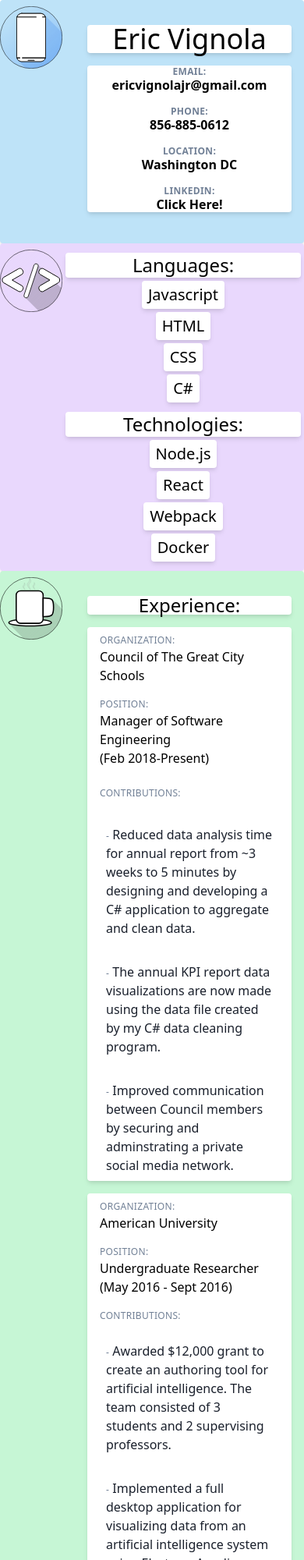
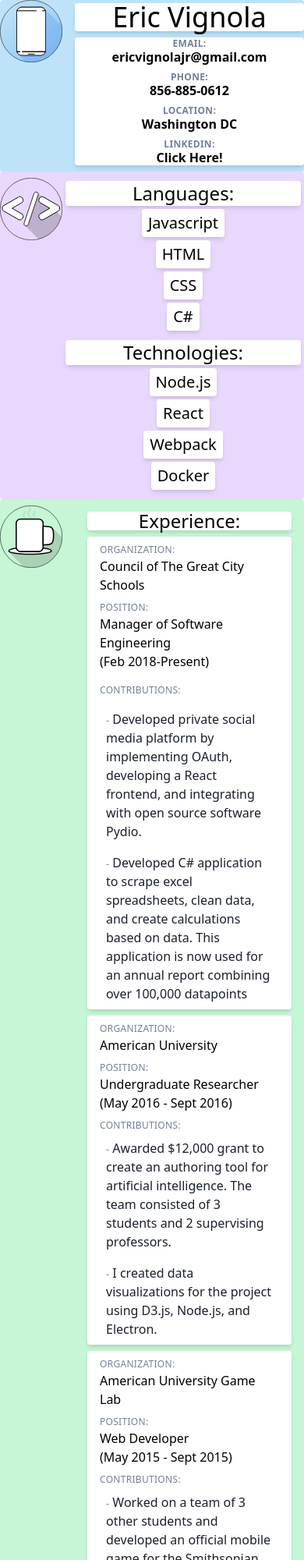
Before and after one commit to ericvignolajr/resume, a website built with webpack: page src/index.html in a window 390 px wide. Shown: the top 2000 px of the page at 78% size. Built offline with nearby package versions, Linux system fonts and the light colour scheme.

Commit message:
Updated contributions in experience section

```diff
--- a/src/index.html
+++ b/src/index.html
@@ -19,19 +19,19 @@
                     relative
                     rounded
                     shadow-md
-                    py-2
+
                     bg-blue-200">
                         <img
                             src="../assets/contactLogo.svg"
                             alt="A smartphone logo"
                             class="sticky top-0 offset-left float-left max-w-80 md:mx-0">
-                        <div class="block p-4 md:flex md:justify-center md:items-center">
-                            <h2 class="bg-white leading-none text-center rounded shadow-md md:text-justify ml-24 my-2 md:p-2 md:mx-2 min-w-full md:max-w-md text-4xl">Eric Vignola</h2>
-                            <ul class="bg-white leading-tight text-center rounded shadow-md md:text-justify ml-24 my-2 md:p-2 md:mx-2 min-w-full md:max-w-md">
-                                <li class="font-semibold my-4 md:my-0 md:leading-relaxed text-md"><span class="block md:inline uppercase text-xs text-gray-600 tracking-wide">Email:</span> ericvignolajr@gmail.com</li>
-                                <li class="font-semibold my-4 md:my-0 md:leading-relaxed text-md"><span class="block md:inline uppercase text-xs text-gray-600 tracking-wide">Phone:</span> 856-885-0612</li>
-                                <li class="font-semibold my-4 md:my-0 md:leading-relaxed text-md"><span class="block md:inline uppercase text-xs text-gray-600 tracking-wide">Location:</span> Washington DC</li>
-                                <li class="font-semibold my-4 md:my-0 md:leading-relaxed text-md"><span class="block md:inline uppercase text-xs text-gray-600 tracking-wide">LinkedIn:</span><a target="_blank" rel="noopener noreferrer" href="https://www.linkedin.com/in/ebvignola/"> Click Here!</a></li>
+                        <div class="block py-0 md:flex md:justify-center md:items-center">
+                            <h2 class="bg-white leading-none text-center rounded shadow-md md:text-justify ml-24 my-1 md:p-2 md:mx-2 min-w-full md:max-w-md text-4xl">Eric Vignola</h2>
+                            <ul class="bg-white leading-tight text-center rounded shadow-md md:text-justify ml-24 my-1 md:p-2 md:mx-2 min-w-full md:max-w-md">
+                                <li class="font-semibold my-2 md:my-0 md:leading-relaxed text-md"><span class="block md:inline uppercase text-xs text-gray-600 tracking-wide">Email:</span> ericvignolajr@gmail.com</li>
+                                <li class="font-semibold my-2 md:my-0 md:leading-relaxed text-md"><span class="block md:inline uppercase text-xs text-gray-600 tracking-wide">Phone:</span> 856-885-0612</li>
+                                <li class="font-semibold my-2 md:my-0 md:leading-relaxed text-md"><span class="block md:inline uppercase text-xs text-gray-600 tracking-wide">Location:</span> Washington DC</li>
+                                <li class="font-semibold my-2 md:my-0 md:leading-relaxed text-md"><span class="block md:inline uppercase text-xs text-gray-600 tracking-wide">LinkedIn:</span><a target="_blank" rel="noopener noreferrer" href="https://www.linkedin.com/in/ebvignola/"> Click Here!</a></li>
                             </ul>
                         </div>
                 </section>
@@ -74,36 +74,35 @@
                         src="../assets/workLogo.svg"
                         alt="A smartphone logo"
                         class="sticky top-0 offset-left float-left max-w-80 md:mx-0">
-                        <div class="block p-4 md:flex md:justify-center md:items-center md:flex-col">
+                        <div class="block px-4 py-0 md:flex md:justify-center md:items-center md:flex-col">
                             <h2 class="bg-white leading-none text-center rounded shadow-md md:text-justify ml-24 my-2 md:p-2 md:mx-2 min-w-full md:max-w-md text-2xl">Experience:</h2>
                             <div class="md:w-full bg-white rounded shadow-md ml-24 my-2 md:mx-2 md:py-6 md:px-4">
-                                <h3 class="my-4 md:my-0 pt-2 px-4"><span class="block md:inline uppercase text-xs text-gray-600 tracking-wide">Organization:</span> Council of The Great City Schools</h3>
-                                <p class="my-4 md:my-0 px-4"><span class="block md:inline uppercase text-xs text-gray-600 tracking-wide">Position:</span> Manager of Software Engineering <span class="block md:inline">(Feb 2018-Present)</span></p>
-                                <p class="my-4 md:my-0 py-2 px-4 block md:inline uppercase text-xs text-gray-600 tracking-wide">Contributions:</p>
-                                <p class="my-4 md:my-0 py-2 px-6 text-gray-900"><span class="uppercase text-xs text-gray-600 tracking-wide">-</span> Reduced data analysis time for annual report from ~3 weeks to 5 minutes by designing and developing a C# application to aggregate and clean data.</p>
-                                <p class="my-4 md:my-0 py-2 px-6 text-gray-900"><span class="uppercase text-xs text-gray-600 tracking-wide">-</span> The annual KPI report data visualizations are now made using the data file created by my C# data cleaning program.</p>
-                                <p class="my-4 md:my-0 py-2 px-6 text-gray-900"><span class="uppercase text-xs text-gray-600 tracking-wide">-</span> Improved communication between Council members by securing and adminstrating a private social media network.</p>
+                                <h3 class="mb-2 md:my-0 pt-2 px-4"><span class="block md:inline uppercase text-xs text-gray-600 tracking-wide">Organization:</span> Council of The Great City Schools</h3>
+                                <p class="mb-2 md:my-0 px-4"><span class="block md:inline uppercase text-xs text-gray-600 tracking-wide">Position:</span> Manager of Software Engineering <span class="block md:inline">(Feb 2018-Present)</span></p>
+                                <p class="my-0 py-2 px-4 block md:inline uppercase text-xs text-gray-600 tracking-wide">Contributions:</p>
+                                <p class="my-0 py-2 px-6 text-gray-900"><span class="uppercase text-xs text-gray-600 tracking-wide">-</span> Developed private social media platform by implementing OAuth, developing a React frontend, and integrating with open source software Pydio.</p>
+                                <p class="my-0 py-2 px-6 text-gray-900"><span class="uppercase text-xs text-gray-600 tracking-wide">-</span> Developed C# application to scrape excel spreadsheets, clean data, and create calculations based on data. This application is now used for an annual report combining over 100,000 datapoints</p>
                             </div>
                             <div class="md:w-full bg-white rounded shadow-md ml-24 my-2 md:mx-2 md:py-6 md:px-4">
-                                <h3 class="my-4 md:my-0 pt-2 px-4"><span class="block md:inline uppercase text-xs text-gray-600 tracking-wide">Organization:</span> American University</h3>
-                                <p class="my-4 md:my-0 px-4"><span class="block md:inline uppercase text-xs text-gray-600 tracking-wide">Position:</span> Undergraduate Researcher <span class="block md:inline">(May 2016 - Sept 2016)</span></p>
-                                <p class="my-4 md:my-0 px-4 block md:inline uppercase text-xs text-gray-600 tracking-wide">Contributions:</p>
-                                <p class="my-4 md:my-0 py-2 px-6 text-gray-900"><span class="uppercase text-xs text-gray-600 tracking-wide">-</span> Awarded $12,000 grant to create an authoring tool for artificial intelligence. The team consisted of 3 students and 2 supervising professors.</p>
-                                <p class="my-4 md:my-0 py-2 px-6 text-gray-900"><span class="uppercase text-xs text-gray-600 tracking-wide">-</span> Implemented a full desktop application for visualizing data from an artificial intelligence system using Electron, Aurelia, Grunt, and D3.js.</p>
+                                <h3 class="mb-2 md:my-0 pt-2 px-4"><span class="block md:inline uppercase text-xs text-gray-600 tracking-wide">Organization:</span> American University</h3>
+                                <p class="mb-2 md:my-0 px-4"><span class="block md:inline uppercase text-xs text-gray-600 tracking-wide">Position:</span> Undergraduate Researcher <span class="block md:inline">(May 2016 - Sept 2016)</span></p>
+                                <p class="my-0 px-4 block md:inline uppercase text-xs text-gray-600 tracking-wide">Contributions:</p>
+                                <p class="my-0 py-2 px-6 text-gray-900"><span class="uppercase text-xs text-gray-600 tracking-wide">-</span> Awarded $12,000 grant to create an authoring tool for artificial intelligence. The team consisted of 3 students and 2 supervising professors.</p>
+                                <p class="my-0 py-2 px-6 text-gray-900"><span class="uppercase text-xs text-gray-600 tracking-wide">-</span> I created data visualizations for the project using D3.js, Node.js, and Electron.</p>
                             </div>
                             <div class="md:w-full bg-white rounded shadow-md ml-24 my-2 md:mx-2 md:py-6 md:px-4">
-                                <h3 class="my-4 md:my-0 pt-2 px-4"><span class="block md:inline uppercase text-xs text-gray-600 tracking-wide">Organization:</span> American University Game Lab</h3>
-                                <p class="my-4 md:my-0 px-4"><span class="block md:inline uppercase text-xs text-gray-600 tracking-wide">Position:</span> Web Developer <span class="block md:inline">(May 2016 - Sept 2016)</span></p>
-                                <p class="my-4 md:my-0 px-4 block md:inline uppercase text-xs text-gray-600 tracking-wide">Contributions:</p>
-                                <p class="my-4 md:my-0 py-2 px-6 text-gray-900"><span class="uppercase text-xs text-gray-600 tracking-wide">-</span> Worked on a team of 3 other students and developed an official mobile game for the Smithsonian American Art Museum.</p>
-                                <p class="my-4 md:my-0 py-2 px-6 text-gray-900"><span class="uppercase text-xs text-gray-600 tracking-wide">-</span> The team and I designed and implemented all 27 modules for the project.</p>
+                                <h3 class="mb-2 md:my-0 pt-2 px-4"><span class="block md:inline uppercase text-xs text-gray-600 tracking-wide">Organization:</span> American University Game Lab</h3>
+                                <p class="mb-2 md:my-0 px-4"><span class="block md:inline uppercase text-xs text-gray-600 tracking-wide">Position:</span> Web Developer <span class="block md:inline">(May 2015 - Sept 2015)</span></p>
+                                <p class="my-0 px-4 block md:inline uppercase text-xs text-gray-600 tracking-wide">Contributions:</p>
+                                <p class="my-0 py-2 px-6 text-gray-900"><span class="uppercase text-xs text-gray-600 tracking-wide">-</span> Worked on a team of 3 other students and developed an official mobile game for the Smithsonian American Art Museum using python.</p>
+                                <p class="my-0 py-2 px-6 text-gray-900"><span class="uppercase text-xs text-gray-600 tracking-wide">-</span> The team and I designed and implemented all 27 modules for the project.</p>
                             </div>
                             <div class="md:w-full bg-white rounded shadow-md ml-24 my-2 md:mx-2 md:py-6 md:px-4">
-                                <h3 class="my-4 md:my-0 pt-2 px-4"><span class="block md:inline uppercase text-xs text-gray-600 tracking-wide">Organization:</span> AUx</h3>
-                                <p class="my-4 md:my-0 px-4"><span class="block md:inline uppercase text-xs text-gray-600 tracking-wide">Position:</span> Peer Leader <span class="block md:inline">(May 2016 - Sept 2016)</span></p>
-                                <p class="my-4 md:my-0 px-4 block md:inline uppercase text-xs text-gray-600 tracking-wide">Contributions:</p>
-                                <p class="my-4 md:my-0 py-2 px-6 text-gray-900"><span class="uppercase text-xs text-gray-600 tracking-wide">-</span> Helped develop a curriculum for 64 students on diversity and inclusion by advising on the use of video games in the classroom.</p>
-                                <p class="my-4 md:my-0 py-2 px-6 text-gray-900"><span class="uppercase text-xs text-gray-600 tracking-wide">-</span> Developed a video game in unity exploring biracial identity that students played and discussed in class.</p>
+                                <h3 class="mb-2 md:my-0 pt-2 px-4"><span class="block md:inline uppercase text-xs text-gray-600 tracking-wide">Organization:</span> AUx</h3>
+                                <p class="mb-2 md:my-0 px-4"><span class="block md:inline uppercase text-xs text-gray-600 tracking-wide">Position:</span> Peer Leader <span class="block md:inline">(May 2016 - Sept 2016)</span></p>
+                                <p class="my-0 px-4 block md:inline uppercase text-xs text-gray-600 tracking-wide">Contributions:</p>
+                                <p class="my-0 py-2 px-6 text-gray-900"><span class="uppercase text-xs text-gray-600 tracking-wide">-</span> Developed a video game in unity exploring race issues in america that students played and discussed for class.</p>
+                                <p class="my-0 py-2 px-6 text-gray-900"><span class="uppercase text-xs text-gray-600 tracking-wide">-</span> Helped develop a curriculum for 64 students on diversity and inclusion by advising on the use of video games in the classroom.</p>
                             </div>
                         </div>
                 </section>
@@ -118,8 +117,8 @@
                     src="../assets/educationLogo.svg"
                     alt="A smartphone logo"
                     class="sticky top-0 offset-left float-left max-w-80 md:mx-0">
-                    <div class="block p-4 md:flex md:justify-center md:items-center">
-                        <h2 class="bg-white leading-none text-center rounded shadow-md md:text-justify ml-24 my-2 md:p-2 md:mx-2 min-w-full md:max-w-md text-2xl">Education:</h2>
+                    <div class="block py-0 md:flex md:justify-center md:items-center">
+                        <h2 class="bg-white leading-none text-center rounded shadow-md md:text-justify ml-24 my-1 md:p-2 md:mx-2 min-w-full md:max-w-md text-4xl">Education:</h2>
                         <ul class="bg-white leading-tight text-center rounded shadow-md md:text-justify ml-24 my-2 md:p-2 md:mx-2 min-w-full md:max-w-md">
                             <li class="font-semibold my-4 md:my-0 md:leading-relaxed text-md"><span class="block md:inline uppercase text-xs text-gray-600 tracking-wide">University:</span> American University</li>
                             <li class="font-semibold my-4 md:my-0 md:leading-relaxed text-md"><span class="block md:inline uppercase text-xs text-gray-600 tracking-wide">Degree:</span> Bachelor of Computer Science</li>
```
Also changed, not shown: dist/index.html.
